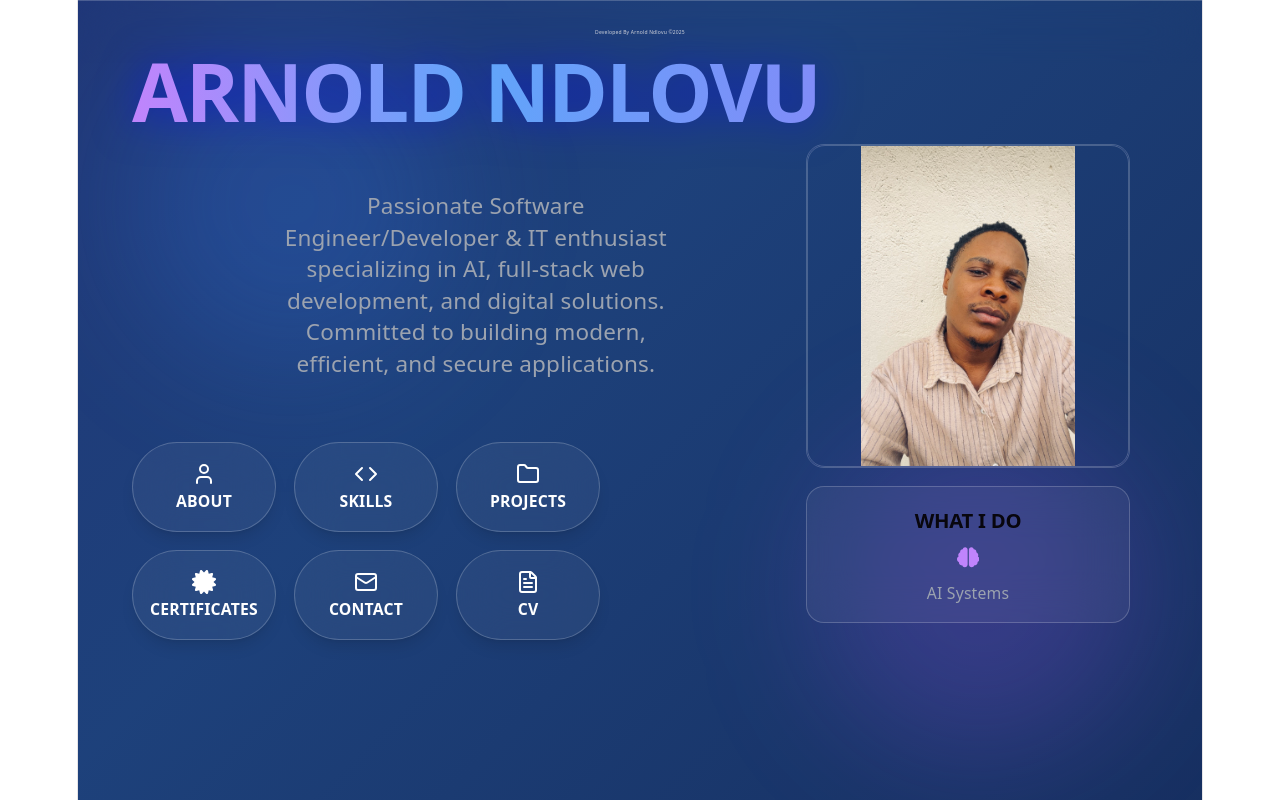
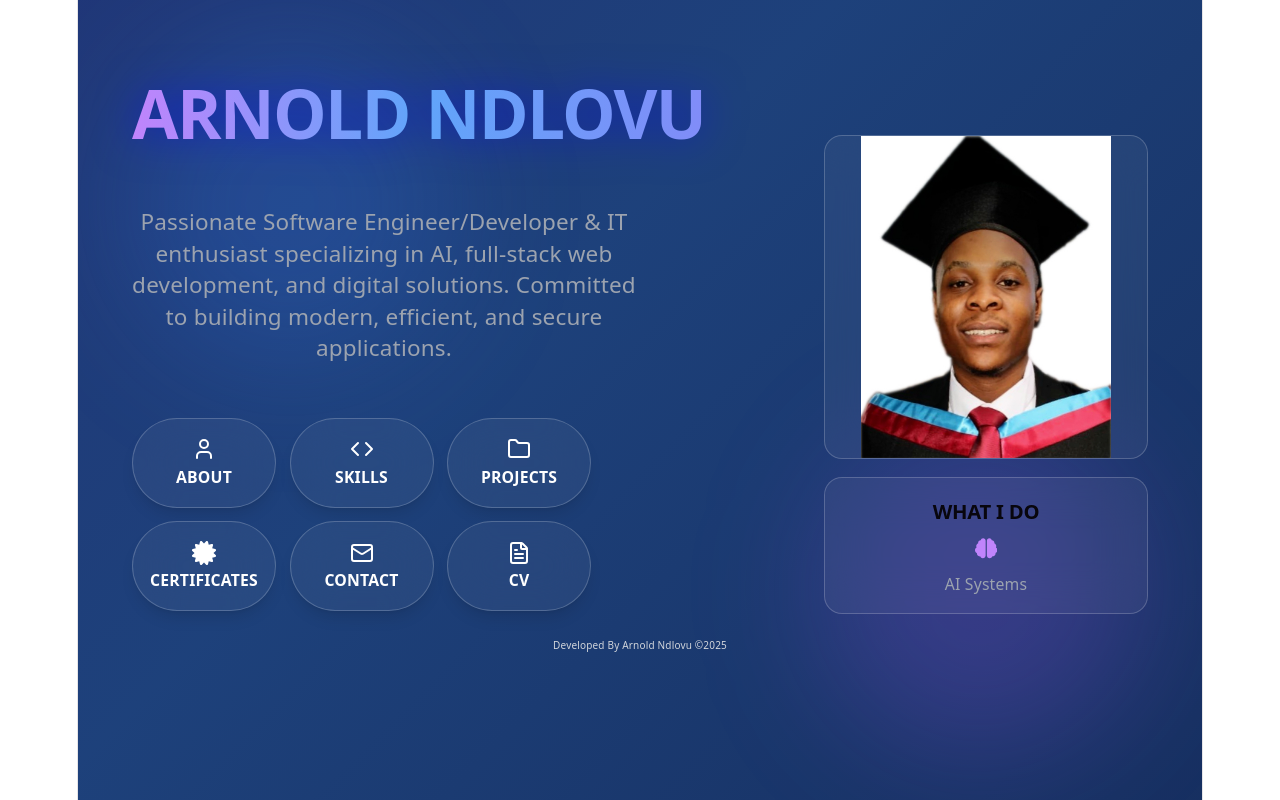
Before and after one commit to Arnold0783/arnold-portfolio, a React (Vite) app: page / in a window 1280 px wide. Built offline with nearby package versions, Linux system fonts and the light colour scheme.

Commit message:
Update on the interface

```diff
--- a/src/App.jsx
+++ b/src/App.jsx
@@ -48,8 +48,15 @@ export default function App() {
   return () => clearInterval(interval);
 }, []);
 
+useEffect(() => {
+  const interval = setInterval(() => {
+    setImageIndex((prev) => (prev + 1) % heroImages.length);
+  }, 4000);
+
+  return () => clearInterval(interval);
+}, []);
   return (
-    <div className="relative bg-black text-white min-h-screen overflow-hidden font-sans">
+    <div className="relative bg-black text-white min-h-screen overflow-x-hidden font-sans px-4 md:px-0">
 
       {/* Background Glows */}
       <div className="absolute inset-0 animate-gradientBG opacity-50" />
@@ -62,38 +69,40 @@ export default function App() {
         transition={{ duration: 12, repeat: Infinity }}
       />
 
+<div className="relative z-20 flex flex-col md:flex-row items-center justify-between px-4 md:px-12 pt-10 gap-10">
       {/* Left Section: Name + Bio + Buttons */}
-      <div className="absolute top-4 left-12 z-20 flex flex-col items-start gap-6">
+      <div className="flex flex-col items-center md:items-start gap-6 w-full md:w-1/2">
         <motion.h1
           initial={{ opacity: 0, y: -20 }}
           animate={{ opacity: 1, y: 0 }}
           transition={{ duration: 1 }}
-          className="text-6xl md:text-7xl font-extrabold uppercase tracking-tight bg-gradient-to-r from-purple-400 via-blue-400 to-indigo-400 bg-clip-text text-transparent drop-shadow-[0_0_20px_rgba(0,0,255,0.5)]"
+          className="text-3xl sm:text-4x1 md:text-6xl font-extrabold uppercase tracking-tight bg-gradient-to-r from-purple-400 via-blue-400 to-indigo-400 bg-clip-text text-transparent drop-shadow-[0_0_20px_rgba(0,0,255,0.5)] whitespace-nowrap text-center md:text-left"
         >
           ARNOLD NDLOVU
         </motion.h1>
 
         {/* Bio centered under name */}
-        <div className="w-full flex justify-center">
+        <div className="w-full max-w-md text-center">
   <motion.p
     initial={{ opacity: 0 }}
     animate={{ opacity: 1 }}
     transition={{ delay: 0.8, duration: 1 }}
-            className="text-gray-400 text-lg md:text-xl max-w-sm text-center"
+    className="text-gray-400 text-lg md:text-xl leading-relaxed"
   >
-            Passionate Software Engineer/Developer & IT enthusiast specializing in AI, full-stack web development, and digital solutions. Committed to building modern, efficient, and secure applications.
+    Passionate Software Engineer/Developer & IT enthusiast specializing in AI, full-stack web development, and digital solutions.
+    Committed to building modern, efficient, and secure applications.
   </motion.p>
 </div>
 
         {/* Buttons grid */}
-        <div className="grid grid-cols-1 sm:grid-cols-3 gap-4 mt-8">
+        <div className="grid grid-cols-2 sm:grid-cols-3 gap-3 mt-6 justify-items-center">
           {navItems.map((item, i) => (
             <motion.button
               key={i}
               onClick={() => setActiveSection(item.name)}
               whileHover={{ scale: 1.05, backgroundColor: "rgba(255,255,255,0.15)" }}
               whileTap={{ scale: 0.95 }}
-              className="flex flex-col items-center justify-center gap-1 w-32 h-20 rounded-full bg-white/5 backdrop-blur-xl border border-white/20 text-sm font-bold uppercase text-white transition-all shadow-lg"
+              className="flex flex-col items-center justify-center gap-1 w-24 sm:w-28 md:w-32 h-16 sm:h-20 rounded-full bg-white/5 backdrop-blur-xl border border-white/20 text-sm font-bold uppercase text-white transition-all shadow-lg"
             >
               {item.icon}
               <span>{item.name}</span>
@@ -103,34 +112,40 @@ export default function App() {
       </div>
 
       {/* Right Section: Hero + Welcome Card */}
-      <div className="absolute top-32 right-16 flex flex-col items-end gap-4">
+  <div className="flex flex-col items-center md:items-end gap-4 w-full md:w-1/2 mt-20">
         {/* Hero Image */}
+       <AnimatePresence mode="wait">
   <motion.div
   key={imageIndex}
-          initial={{ opacity: 0, y: -10 }}
-          animate={{ opacity: 1, y: 0 }}
-          exit={{ opacity: 0, y: -10 }}
-          transition={{ duration: 1 }}
-          className="w-64 md:w-72 h-64 md:h-72 rounded-2xl border border-white/20 overflow-hidden relative"
+  drag="x"
+  dragConstraints={{ left: 0, right: 0 }}
+  onDragEnd={(e, info) => {
+    if (info.offset.x < -50) {
+      setImageIndex((prev) => (prev + 1) % heroImages.length);
+    }
+    if (info.offset.x > 50) {
+      setImageIndex((prev) =>
+        prev === 0 ? heroImages.length - 1 : prev - 1
+      );
+    }
+  }}
+    initial={{ opacity: 0, x: 40 }}
+    animate={{ opacity: 1, x: 0 }}
+    exit={{ opacity: 0, x: -40 }}
+    transition={{ duration: 0.6 }}
+    className="w-48 sm:w-56 md:w-72 h-48 sm:h-56 md:h-72 flex items-center justify-center rounded-2xl border border-white/20 overflow-hidden bg-white/5 backdrop-blur-xl"
   >
     <img
       src={heroImages[imageIndex]}
       alt="Arnold"
-            className="w-full h-full object-contain rounded-2xl shadow-[0_0_40px_rgba(0,0,255,0.25)] border border-white/20"
-          />
-          <div
-            className="absolute inset-0 rounded-2xl pointer-events-none"
-            style={{
-              boxShadow: "0 0 60px 20px rgba(63, 81, 181, 0.25)",
-              filter: "blur(40px)",
-              zIndex: -1,
-            }}
+      className="max-w-full max-h-full object-contain"
     />
   </motion.div>
+</AnimatePresence>
 
         {/* Welcome Card */}
        <motion.div
-  className="w-64 md:w-72 p-4 rounded-2xl bg-white/5 backdrop-blur-xl border border-white/20"
+  className="w-48 sm:w-56 md:w-72 p-3 sm:p-4 rounded-2xl bg-white/5 backdrop-blur-xl border border-white/20"
   whileHover={{ scale: 1.03 }}
 >
   <h2 className="text-lg font-bold mb-2 uppercase text-center">What I Do</h2>
@@ -149,7 +164,7 @@ export default function App() {
   </AnimatePresence>
 </motion.div>
       </div>
-
+</div>
       {/* Slide Panel */}
       <AnimatePresence>
   {activeSection && (
@@ -187,7 +202,7 @@ export default function App() {
     </motion.div>
   )}
 </AnimatePresence>
-<footer className="w-full py-4 bg-white/0 backdrop-blur-xl border-t border-white/20 text-center text-gray-300 text-[5px] sticky bottom-0">
+<footer className="w-full py-4 text-center text-gray-300 text-[10px] sticky bottom-0">
   Developed By Arnold Ndlovu ©2025
 </footer>
 
@@ -460,56 +475,3 @@ function CVSection() {
     </div>
   );
 }
-
-<div className="relative min-h-screen flex flex-col">
-  <div className="flex-grow">
-    {/* Main content goes here */}
-  </div>
-
-  <motion.footer
-    className="w-full py-6 bg-white/10 backdrop-blur-xl border-t border-white/20 flex flex-col md:flex-row justify-between items-center px-8 sticky bottom-0 z-50"
-    initial={{ opacity: 0, y: 20 }}
-    animate={{ opacity: 1, y: 0 }}
-    whileHover={{ y: -5, boxShadow: "0 0 30px rgba(63,81,181,0.5)" }}
-    transition={{ duration: 0.5 }}
-  >
-    {/* Left side */}
-    <span className="text-gray-400 text-sm mb-2 md:mb-0">
-      © {new Date().getFullYear()} Arnold Ndlovu. All rights reserved.
-    </span>
-
-    {/* Right side icons */}
-    <div className="flex gap-4">
-      <a
-        href="https://github.com/Arnold0783"
-        target="_blank"
-        rel="noopener noreferrer"
-        className="text-white hover:text-blue-400 transition-colors"
-      >
-        <FaGithub size={20} />
-      </a>
-      <a
-        href="https://www.linkedin.com/in/arnold-ndlovu-6b36103a6"
-        target="_blank"
-        rel="noopener noreferrer"
-        className="text-white hover:text-blue-500 transition-colors"
-      >
-        <FaLinkedin size={20} />
-      </a>
-      <a
-        href="mailto:arnoldndlovy@gmail.com"
-        className="text-white hover:text-red-400 transition-colors"
-      >
-        <FaEnvelope size={20} />
-      </a>
-      <a
-        href="https://wa.me/263781690278"
-        target="_blank"
-        rel="noopener noreferrer"
-        className="text-white hover:text-green-400 transition-colors"
-      >
-        <FaWhatsapp size={20} />
-      </a>
-    </div>
-  </motion.footer>
-</div>
```
Lines whose indentation alone changed are shown as unchanged.
